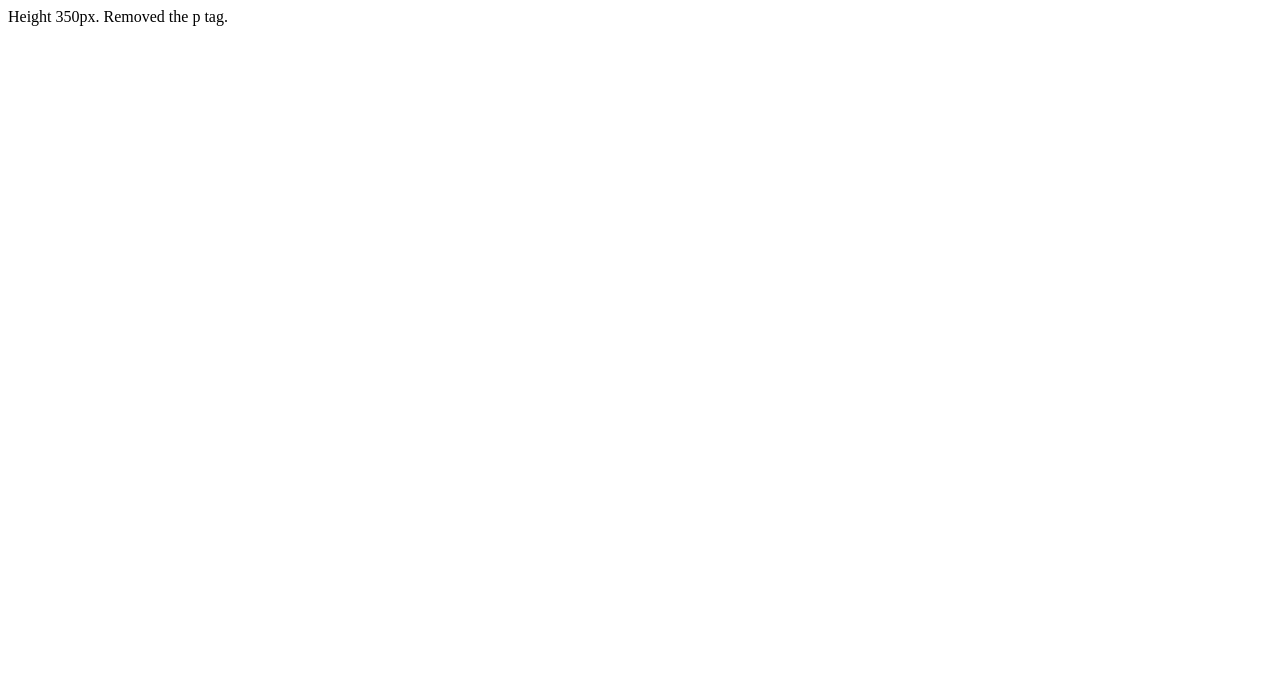
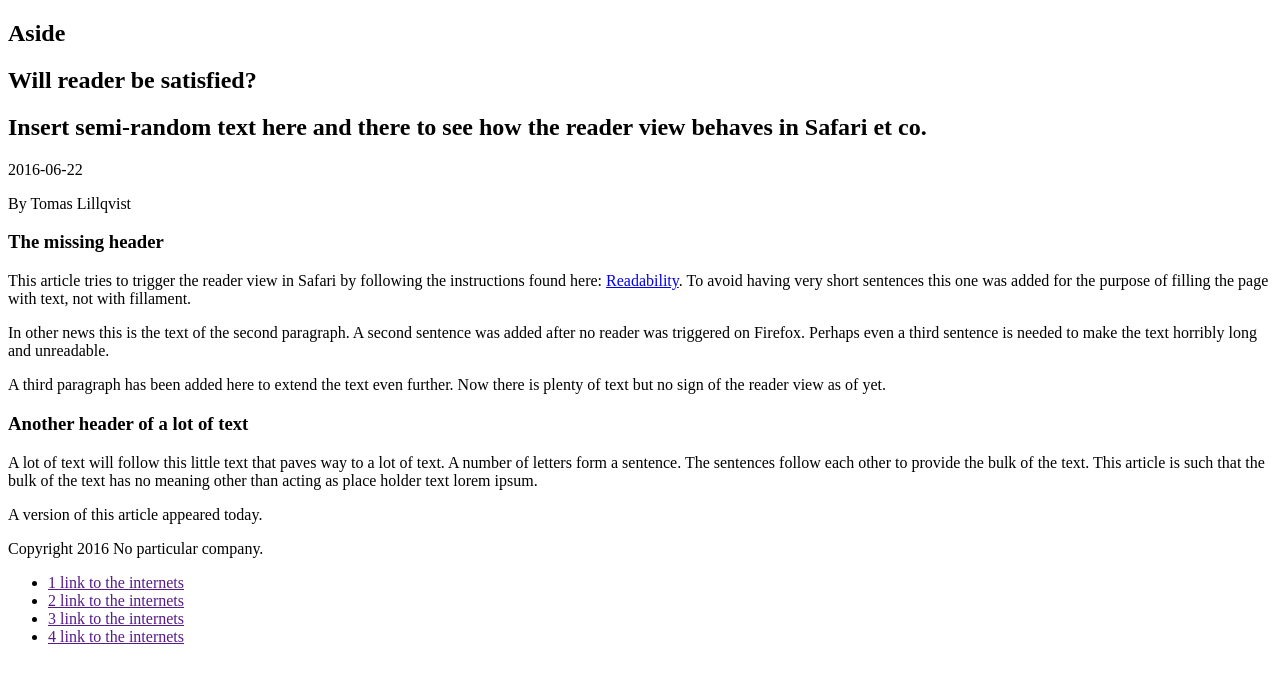
Before and after one commit to tlillqvi/tlillqvi.github.io, a plain HTML site: page reader/index.html in a window 1280 px wide. Drawn offline with Linux system fonts and the light colour scheme.

Commit message:
reader: Tried to add much text

```diff
--- a/reader/index.html
+++ b/reader/index.html
@@ -1,8 +1,50 @@
 <!DOCTYPE html>
 <html>
+<header>
+<title>Attempting to trigger the reader view in Safari/Firefox</title>
 <body>
-  <article style="height: 350px">
-    Height 350px. Removed the p tag.
+  <aside>
+    <h1>Aside</h1>
+  </aside>
+  <article class="hentry">
+    <header>
+        <h1 class="entry-title">Will reader be satisfied?</h1>
+        <h2 class="entry-summary">
+          Insert semi-random text here and there to see how the reader view behaves in Safari et co.
+        </h2>
+        <time class="published" datetime="2016-06-22 13:27:03+0300">
+          2016-06-22
+        </time>
+        <p class="byline author vcard">
+            By <span class="fn">Tomas Lillqvist</span>
+        </p>
+      </header>
+
+      <div class="entry-content">
+        <h3>The missing header</h3>
+        <p>This article tries to trigger the reader view in Safari by following the instructions found here:
+          <a href="https://www.readability.com/developers/guidelines#reader">Readability</a>. To avoid having very short sentences this one was added for the purpose of filling the page with text, not with fillament.</p>
+        <p>In other news this is the text of the second paragraph. A second sentence was added after no reader was triggered on Firefox. Perhaps even a third sentence is needed to make the text horribly long and unreadable.</p>
+        <p>A third paragraph has been added here to extend the text even further. Now there is plenty of text but no sign of the reader view as of yet.</p>
+        <h3>Another header of a lot of text</h3>
+        <p>A lot of text will follow this little text that paves way to a lot of text. A number of letters form a sentence. The sentences follow each other to provide the bulk of the text. This article is such that the bulk of the text has no meaning other than acting as place holder text lorem ipsum.</p>
+      </div>
+
+      <footer>
+        <p>
+          A version of this article appeared today.
+        </p>
+        <div class="source-org vcard copyright">
+            Copyright 2016 <span class="org fn">No particular company.</span>
+        </div>
+      </footer>
   </article>
+  <nav>
+    <ul>
+      <li><a href="">1 link to the internets</a></li>
+      <li><a href="">2 link to the internets</a></li>
+      <li><a href="">3 link to the internets</a></li>
+      <li><a href="">4 link to the internets</a></li>
+  </nav>
 </body>
 </html>
```
